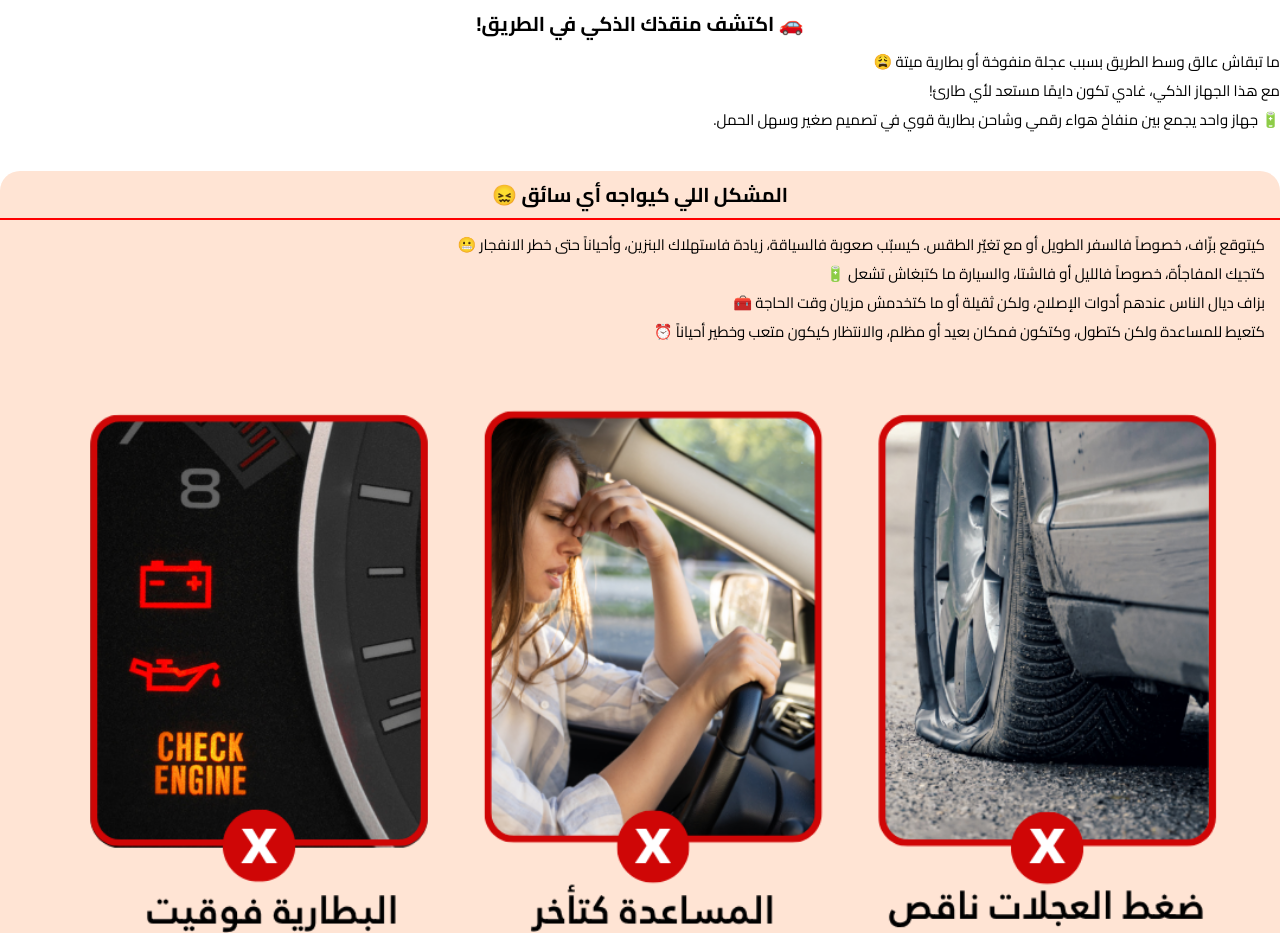
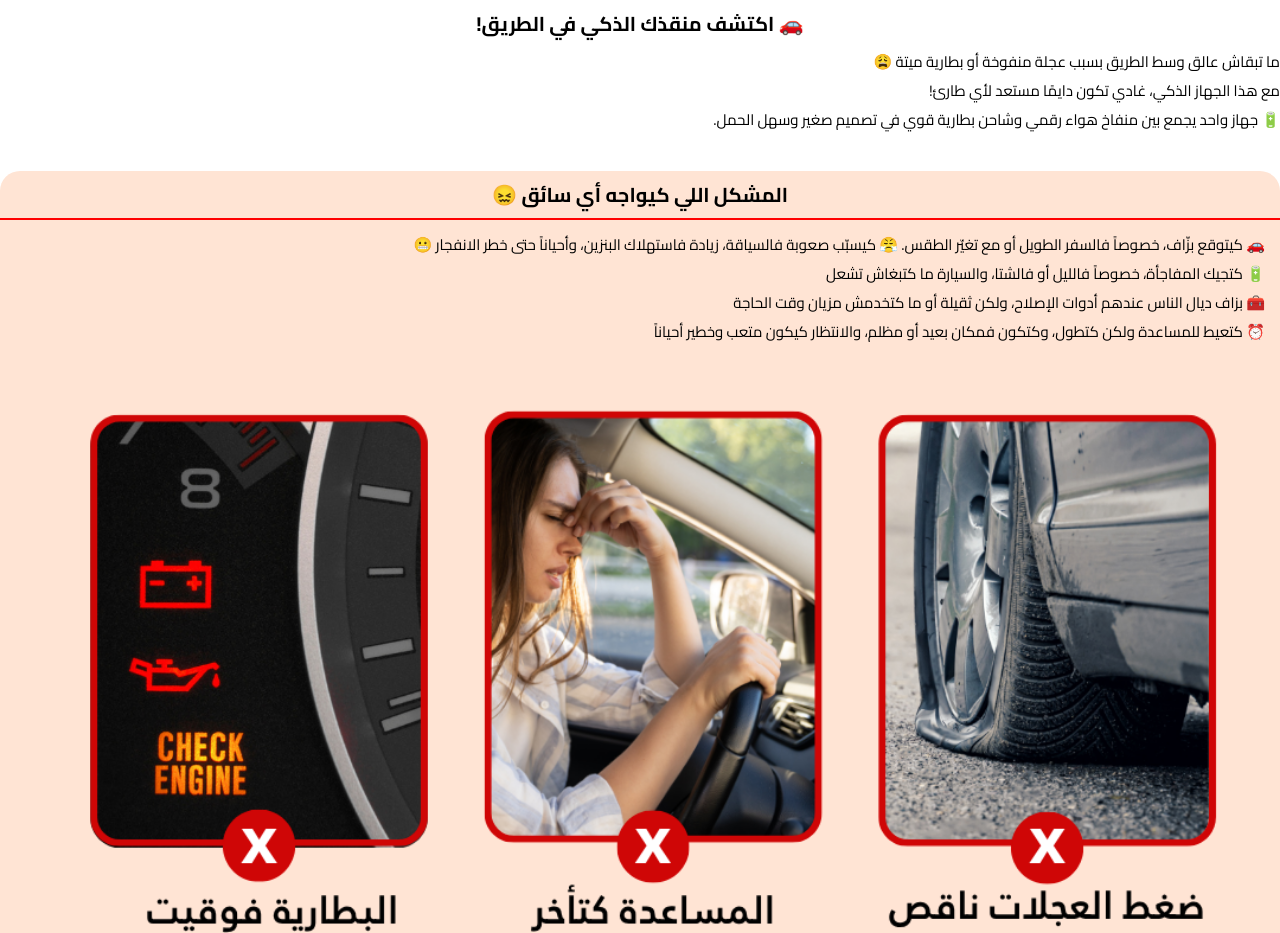
Before and after one commit to Elkous/daght_alhoa, a plain HTML site: page index.html in a window 1280 px wide. Shown: the top 933 px of the page. Drawn offline with Linux system fonts and the light colour scheme; a web font is replaced by a local one.

Commit message:
Update index.html

```diff
--- a/index.html
+++ b/index.html
@@ -33,14 +33,14 @@
 
 
 
-كيتوقع بزّاف، خصوصاً فالسفر الطويل أو مع تغيّر الطقس.
-كيسبّب صعوبة فالسياقة، زيادة فاستهلاك البنزين، وأحياناً حتى خطر الانفجار 😬
+ 🚗 كيتوقع بزّاف، خصوصاً فالسفر الطويل أو مع تغيّر الطقس.
+😤 كيسبّب صعوبة فالسياقة، زيادة فاستهلاك البنزين، وأحياناً حتى خطر الانفجار 😬
 <br />
-كتجيك المفاجأة، خصوصاً فالليل أو فالشتا، والسيارة ما كتبغاش تشعل 🔋
+🔋 كتجيك المفاجأة، خصوصاً فالليل أو فالشتا، والسيارة ما كتبغاش تشعل
 <br />
- بزاف ديال الناس عندهم أدوات الإصلاح، ولكن ثقيلة أو ما كتخدمش مزيان وقت الحاجة 🧰
+🧰 بزاف ديال الناس عندهم أدوات الإصلاح، ولكن ثقيلة أو ما كتخدمش مزيان وقت الحاجة
 <br />
-كتعيط للمساعدة ولكن كتطول، وكتكون فمكان بعيد أو مظلم، والانتظار كيكون متعب وخطير أحياناً ⏰
+⏰ كتعيط للمساعدة ولكن كتطول، وكتكون فمكان بعيد أو مظلم، والانتظار كيكون متعب وخطير أحياناً
 
     </p>
     <img class="img1" width="100%" src="الترميم الغالي (22).png
```
